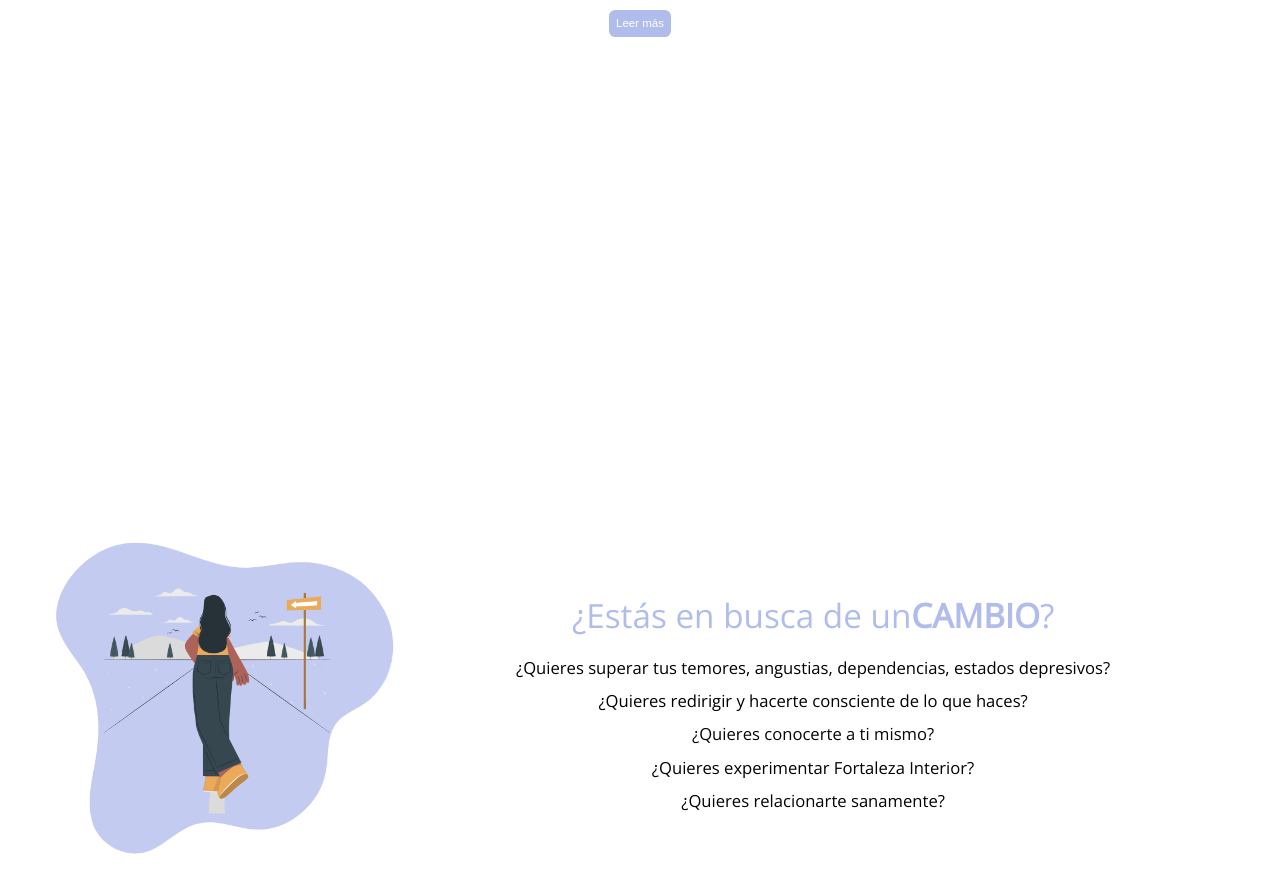
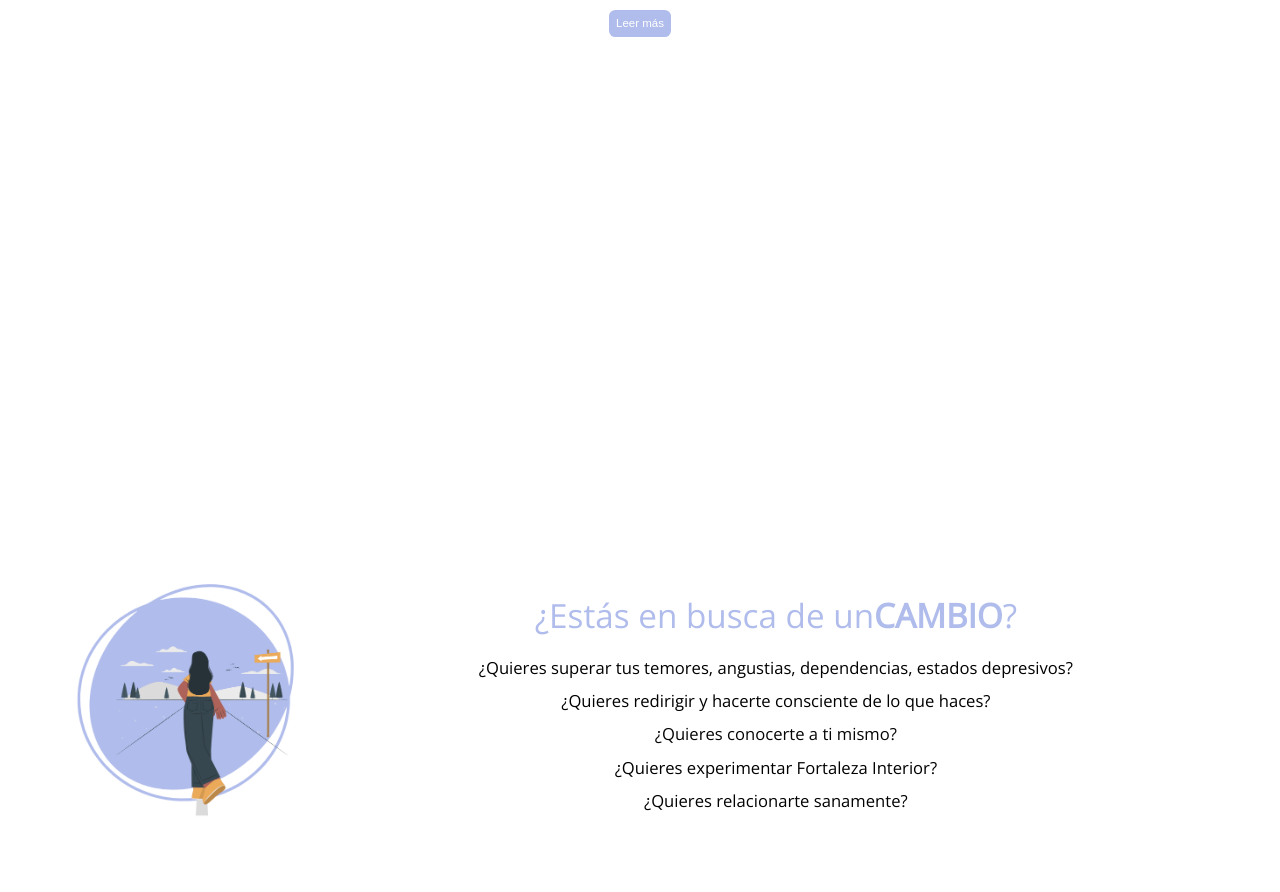
Before and after one commit to guillesotelo/angelita, a React (Create React App) app: page / in a window 1280 px wide. Shown: the part 3881-4773 px from the top of the page. Built offline with nearby package versions, Linux system fonts and the light colour scheme.

Commit message:
updated presentation image

```diff
--- a/src/pages/Home/home.scss
+++ b/src/pages/Home/home.scss
@@ -140,7 +140,8 @@
         }
         &-pres {
             &-image {
-                height: 40%;
+                height: 30%;
+
             }
         }
         &-symptoms {
```
Also changed, not shown: src/assets/images/presentation.png.
